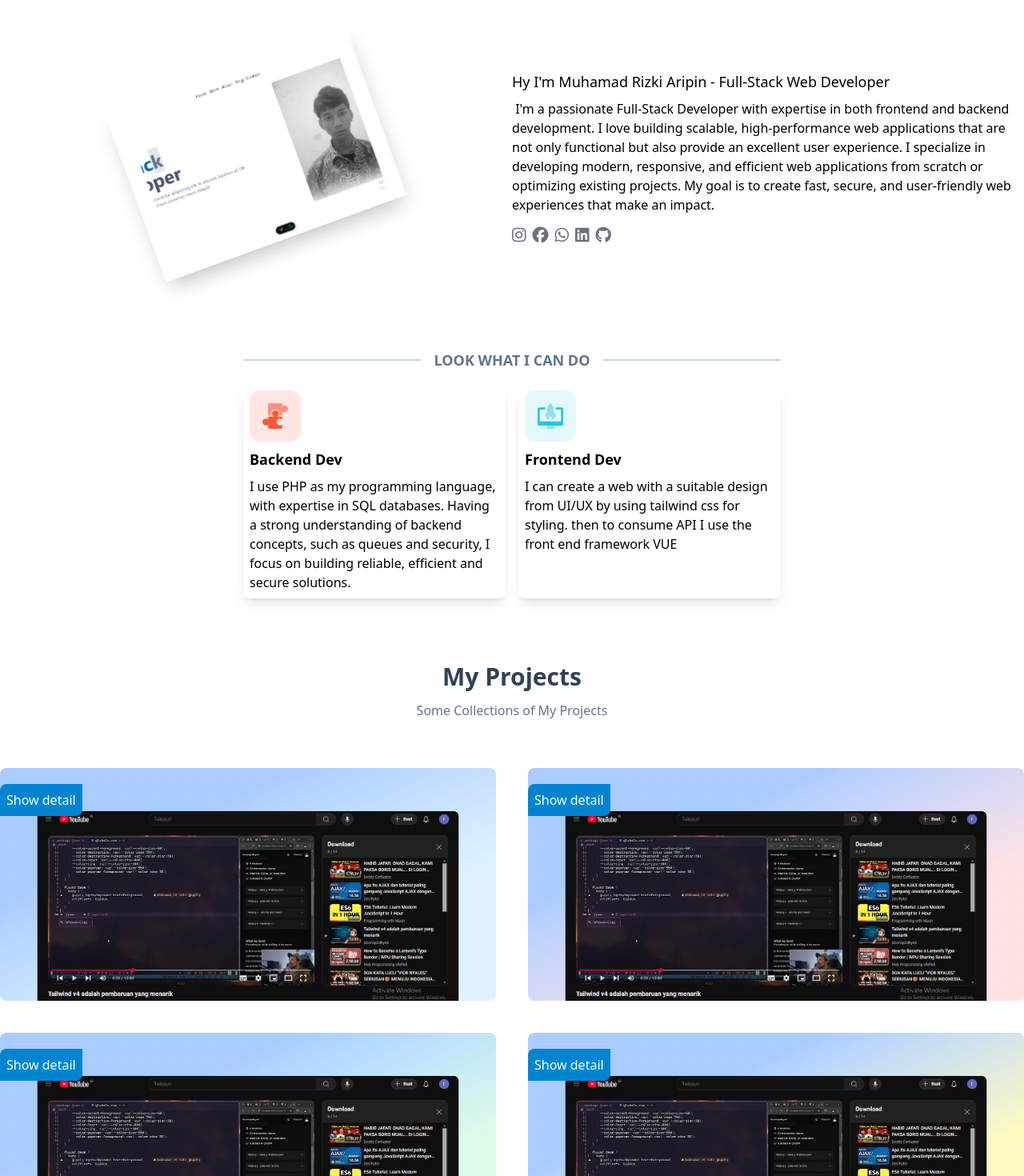
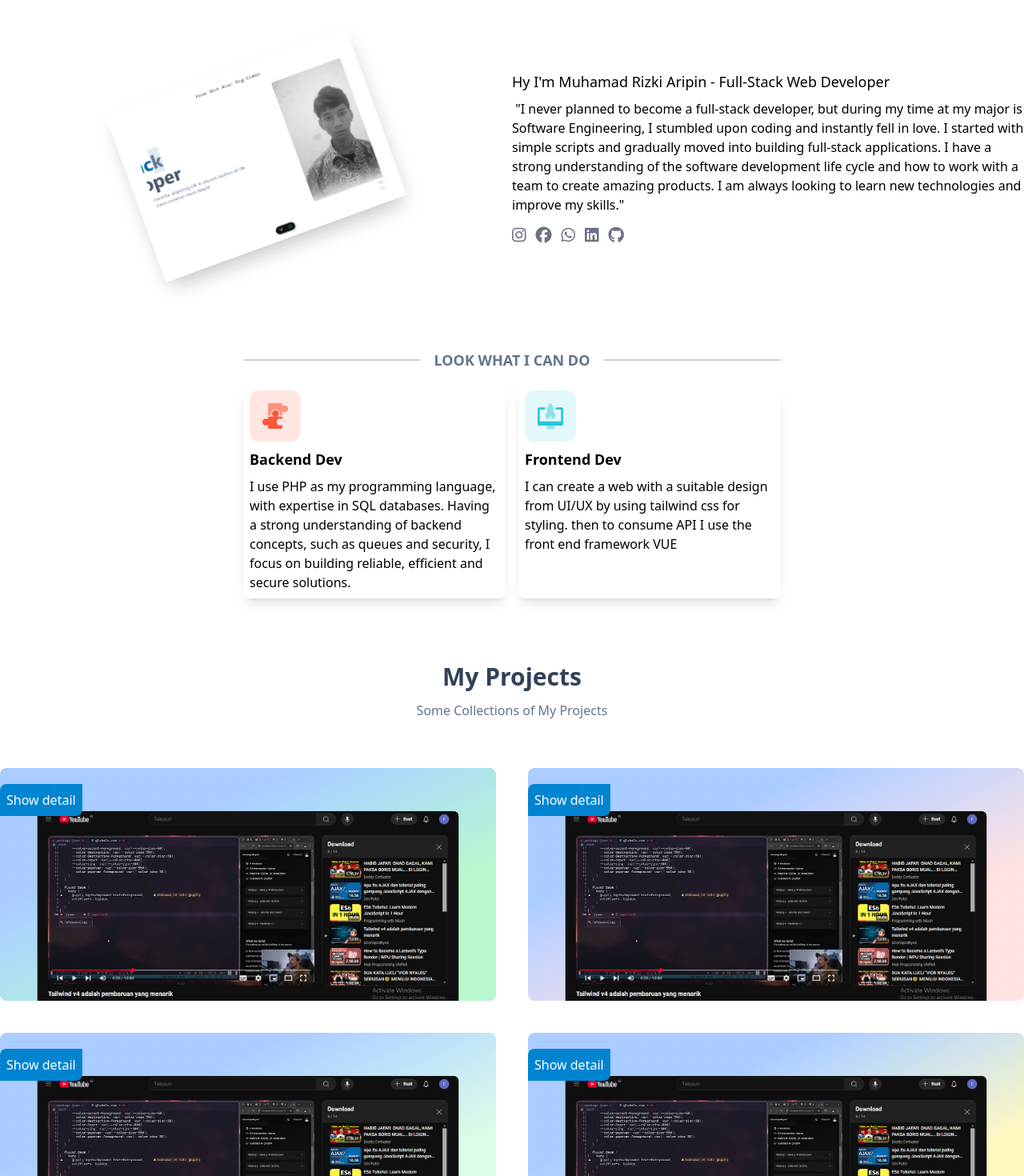
Before and after one commit to rizkiiaripin/Portfolio, a Vue app: page / in a window 1280 px wide. Shown: the part 1000-2470 px from the top of the page at 80% size. Built offline with nearby package versions, Linux system fonts and the light colour scheme.

Commit message:
memperbaiki modal di project

```diff
--- a/src/components/About.vue
+++ b/src/components/About.vue
@@ -1,6 +1,7 @@
 <script setup>
 import { ref } from "vue";
-  const socialMedia =[{
+const socialMedia = [
+  {
     name: "Instagram",
     icon: "fa-brands fa-instagram",
     link: "https://www.instagram.com/kii.76576?igsh=MTFwcXoxd24zbzI3cg==",
@@ -23,8 +24,8 @@
   {
     name: "Github",
     icon: "fa-brands fa-github",
-    link: "https://github.com/rizkiiaripin"
-    }
+    link: "https://github.com/rizkiiaripin",
+  },
 ];
 </script>
 <template>
@@ -40,40 +41,37 @@
       <div class="grid grid-cols-1 items-center md:grid-cols-2">
         <div class="self-justify-end">
           <div
-            class="scale-80 sm:scale-50 shadow-2xl -rotate-15 sm:-rotate-20 mb-5 bg-white py-3 px-10" data-aos="flip-up"
+            class="scale-80 sm:scale-50 shadow-2xl -rotate-15 sm:-rotate-20 mb-5 bg-white py-3 px-10"
+            data-aos="flip-up"
           >
-            <img
-              src="/images/abouts/image-about.png"
-              alt=""
-            />
+            <img src="/images/abouts/image-about.png" alt="" />
           </div>
         </div>
-        <div class="text-center sm:text-start"  data-aos="fade-right">
+        <div class="text-center sm:text-start" data-aos="fade-right">
           <h1 class="mb-2 text-lg">
             Hy I'm Muhamad Rizki Aripin - Full-Stack Web Developer
           </h1>
           <p class="mb-4 whitespace-pre-wrap">
-            I'm a passionate Full-Stack Developer with expertise in both
-            frontend and backend development. I love building scalable,
-            high-performance web applications that are not only functional but
-            also provide an excellent user experience.
-            I specialize in developing modern, responsive, and efficient web
-            applications from scratch or optimizing existing projects. My goal
-            is to create fast, secure, and user-friendly web experiences that
-            make an impact.
+            "I never planned to become a full-stack developer, but during my
+            time at my major is Software Engineering, I stumbled upon coding and
+            instantly fell in love. I started with simple scripts and gradually
+            moved into building full-stack applications. I have a strong
+            understanding of the software development life cycle and how to work
+            with a team to create amazing products. I am always looking to learn
+            new technologies and improve my skills."
           </p>
           <ul class="text-gray-500 dark:text-gray-400 font-medium">
-              <div class="flex mt-4  sm:mt-0 gap-2 text-xl justify-center my-4 md:justify-start md:mx-0">
+            <div
+              class="flex mt-4 sm:mt-0 gap-3 text-xl justify-center my-4 md:justify-start md:mx-0"
+            >
               <a
-                   v-for="media in socialMedia" :key="media.name" :href=" media.link"
+                v-for="media in socialMedia"
+                :key="media.name"
+                :href="media.link"
                 class="text-gray-500 hover:text-gray-900 flex items-center dark:hover:text-white"
               >
                 <i :class="media.icon"></i>
-
               </a>
-
-
-
             </div>
           </ul>
         </div>
--- a/src/components/Blog.vue
+++ b/src/components/Blog.vue
@@ -3,7 +3,7 @@ const blogs = [{
   'image': '/images/blogs/Blog1.jpg',
   'title': 'intership in company Astacode',
   'description' :"This program is organized by the school for students to know how to work in real company , whith that  experience i get a lot of knowledge about how to work in real company become backend developer",
-  'date': '2 moths ago'
+  'date': '15 Jan 2025 - 15 Apr 2025'
 }]
 </script>
 
--- a/src/components/Hero.vue
+++ b/src/components/Hero.vue
@@ -7,7 +7,7 @@
       class="w-full h-full mx-auto grid px-4 md:px-0 grid-cols-1 grid-rows-2  sm:grid-rows-1 sm:grid-cols-2 items-center"
     >
       <div class="text-center sm:text-start grid place-content-center" data-aos="fade-right"  >
-        <p class="text-md font-medium">
+        <p class="text-lg font-medium">
           Hai I'm <span class="text-sky-600 uppercase">Rizki</span> I'm a
         </p>
         <h1 class="font-bold text-6xl mb-5 md:text-7xl text-slate-600">
@@ -15,8 +15,8 @@
           ><span class="bg-slate-200 text-slate-500 rounded-sm">e</span><br />
           Developer
         </h1>
-        <p class="text-slate-500 text-lg">
-          So, surely with hardship comes ease. , <br> Surely with ˹that˺ hardship comes ˹more˺ ease
+        <p class="text-slate-500 text-md">
+          So, surely with hardship comes ease. <br> Surely with ˹that˺ hardship comes ˹more˺ ease
         </p>
         <div class=" ">
           <a
--- a/src/components/Project.vue
+++ b/src/components/Project.vue
@@ -6,12 +6,12 @@ const allProjects = ref([
   {
     id: 1,
     title: "Company profile LPK Tsukuba",
-    description: "Deskripsi detail mengenai Project 1.",
+    description: "This CMS (Content Management System) is a web-based platform designed to enable users to create, manage, and modify content efficiently without requiring technical expertise.this system provides an intuitive dashboard for managing pages and API integration for scalability.",
     image: "/images/projects/project-3.png",
     icon: ["fa-brands fa-laravel", "fa-brands fa-bootstrap"],
     source: "Github",
-    link: "",
-    background: "bg-gradient-to-br from-blue-500/40 from-30% to-sky-100 to-70%",
+    link: "-",
+    background: "bg-gradient-to-br from-blue-500/40 from-30% to-green-200 to-70%",
     isOpen: false,
   },
   {
@@ -128,8 +128,7 @@ const closeModal = (id) => {
   <div v-for="modal in allProjects" :key="modal.id">
     <div v-if="modal.isOpen" class="fixed inset-0 z-50 flex items-center justify-center bg-slate-500/50">
       <div class="relative bg-white rounded-lg shadow-md w-full mx-2 sm:mx-0 max-w-2xl">
-        <div class="flex items-center justify-between p-4 border-b border-b-slate-200">
-          <h3 class="text-xl font-semibold text-slate-700">{{ modal.title }}</h3>
+        <div class="flex items-center justify-end p-2 border-b border-b-slate-200">
           <button @click="closeModal(modal.id)" class="text-gray-400 hover:bg-gray-200 hover:text-gray-900 rounded-lg text-sm w-8 h-8 flex justify-center items-center">
             <svg class="w-3 h-3" fill="none" viewBox="0 0 14 14" xmlns="http://www.w3.org/2000/svg">
               <path stroke="currentColor" stroke-linecap="round" stroke-linejoin="round" stroke-width="2" d="M1 1l6 6m0 0l6 6M7 7l6-6M7 7L1 13" />
@@ -140,33 +139,36 @@ const closeModal = (id) => {
         <div class="p-4 space-y-4  h-120 overflow-y-auto">
           <div class="w-fit h-fit">
             <img :src="modal.image" class="" />
+
           </div>
 
           <div class="grid grid-cols-1 sm:grid-cols-3 gap-4">
             <div class="col-start-1 col-end-3 order-2 sm:order-1">
+          <h3 class="text-lg mb-1 font-semibold text-slate-700">{{ modal.title }}</h3>
+
               <p class="text-base text-gray-500">{{ modal.description }}</p>
             </div>
             <div class="grid gap-2 order-1 sm:order-2">
-              <div :class="'w-full  rounded-lg py-3 px-2 text-slate-800 '+ modal.background ">
-                <h2 class="font-semibold mb-1">Stack</h2>
+              <div :class="'w-full  rounded-xl p-2 text-slate-800 '+ modal.background ">
+                <h2 class="font-semibold mb-0.5 text-sm">Stack</h2>
                 <div class="flex gap-1" >
 
                   <i v-for="icon in modal.icon" :class="icon"></i>
                 </div>
               </div>
-              <div :class="'w-full  rounded-lg py-3 px-2 text-slate-800 '+ modal.background ">
-                <h2 class="font-semibold mb-1 ">Source</h2>
+              <div :class="'w-full  rounded-xl p-2 text-slate-800 '+ modal.background ">
+                <h2 class="font-semibold mb-0.5 text-sm">Source</h2>
                 <div class="flex gap-1">
                   <a href=""
                     ><p class="text-sm underline">{{modal.source}}</p></a>
 
                 </div>
               </div>
-              <div :class="'w-full  rounded-lg py-3 px-2 text-slate-800 '+ modal.background ">
-                <h2 class="font-semibold mb-1">Link</h2>
-                <div class="flex gap-1">
+              <div :class="'w-full  rounded-xl p-2 text-slate-800 '+ modal.background ">
+                <h2 class="font-semibold mb-0.5 text-sm">Link</h2>
+                <div class="">
                   <a :href="modal.link"
-                    ><p class="text-sm underline">{{modal.link}}</p></a
+                    >{{modal.link}}</a
                   >
                 </div>
               </div>
```
Also changed, not shown: src/components/Contact.vue (+19 -9 lines). Lines whose indentation alone changed are shown as unchanged.
